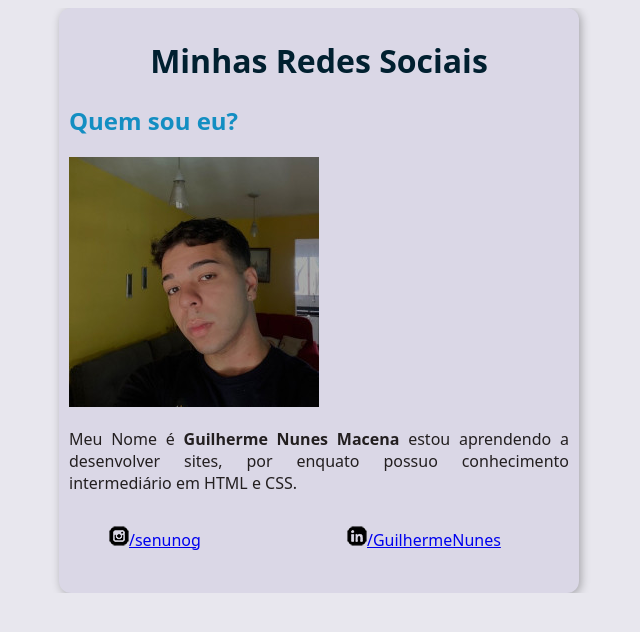
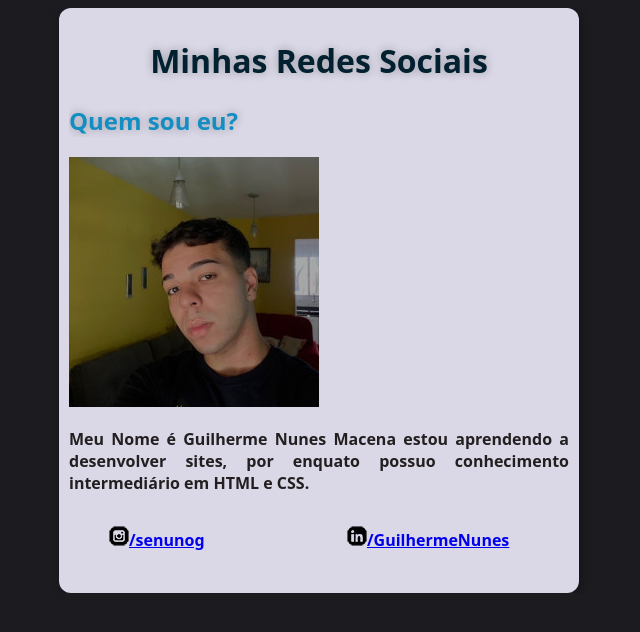
Before and after one commit to Guisnu/Html-Css, a plain HTML site: page Desafios/perfil social/index.html in a window 1280 px wide. Shown: the whole page, without its empty margins (321-961 px from the left). Drawn offline with Linux system fonts and the light colour scheme.

Commit message:
Update style.css

```diff
--- a/Desafios/perfil social/style.css
+++ b/Desafios/perfil social/style.css
@@ -6,7 +6,7 @@ overflow: auto;
 text-align: justify;
 }
 body {
-    background-color: #e8e7ee;
+    background-color: #1c1b20;
     color: #231f20;
     justify-content: center;
     display: flex;
@@ -14,9 +14,11 @@ body {
 h1 {
     text-align: center;
     color: #012030;
+    text-shadow: 0px 0px 10px #0000004b;
 }
 h2 {
     color: #138ec2;
+    text-shadow: 0px 0px 10px #0000004b;
     /* background-color: #dad7e6;
     padding: 10px;
     border-radius: 12px; */
@@ -34,6 +36,9 @@ main {
     border-radius: 12px;
     box-shadow: 2px 2px 10px #0000004b;
 }
+main p {
+    font-weight: 600;
+}
 ul {
     columns: 2;
 }
```
